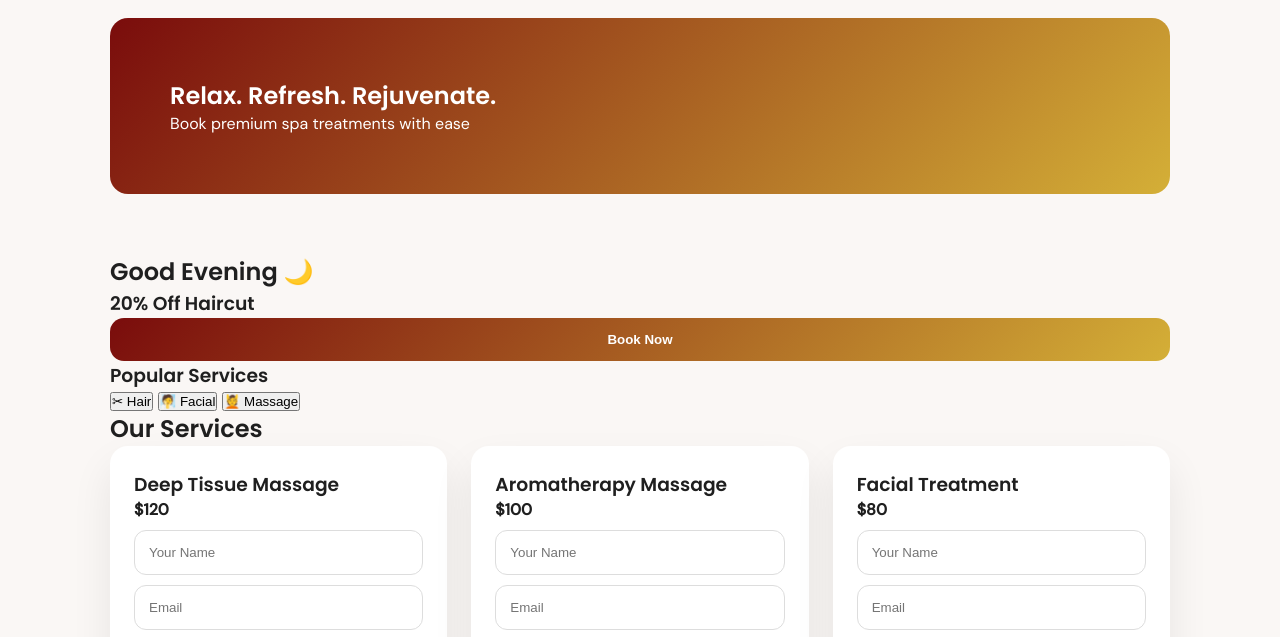
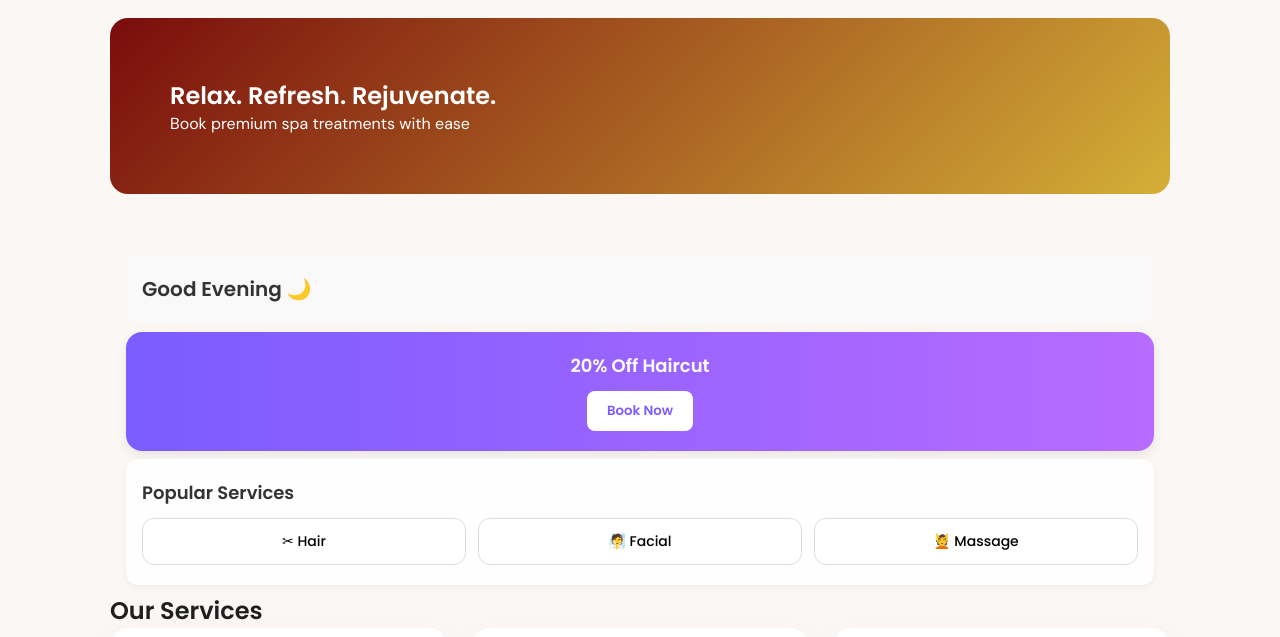
Before and after one commit to Hassel-Godspower/paxandpearl, a plain HTML site: page index.html in a window 1280 px wide. Shown: the part 93-730 px from the top of the page. Drawn offline with Linux system fonts and the light colour scheme.

Commit message:
Update index.html

```diff
--- a/index.html
+++ b/index.html
@@ -38,8 +38,8 @@
     </section>
 
     <!-- GREETING -->
-    <section class="greeting">
-      <h2 id="greeting">Hello 👋</h2>
+    <section class="greeting" style="padding: 20px 16px; background-color: #f9f9f9; border-radius: 12px; margin: 16px 16px 8px 16px;">
+      <h2 id="greeting" style="font-family: 'Poppins', sans-serif; font-weight: 600; font-size: 20px; color: #333;">Hello 👋</h2>
     </section>
 
     <script>
@@ -66,21 +66,21 @@
     </script>
 
     <!-- PROMO -->
-    <section class="promo-card">
-      <h3>20% Off Haircut</h3>
-      <button class="btn" onclick="location.href='services.html'">
+    <section class="promo-card" style="padding: 20px 16px; margin: 8px 16px; border-radius: 16px; background: linear-gradient(90deg, #7b5cff, #b86bff); color: #fff; text-align: center; box-shadow: 0 4px 12px rgba(0,0,0,0.08);">
+      <h3 style="margin-bottom: 12px; font-family: 'Poppins', sans-serif; font-weight: 600; font-size: 18px;">20% Off Haircut</h3>
+      <button style="padding: 10px 20px; background: #fff; color: #7b5cff; border: none; border-radius: 8px; font-weight: 600; font-family: 'Poppins', sans-serif; cursor: pointer;" onclick="location.href='services.html'">
         Book Now
       </button>
     </section>
 
     <!-- POPULAR SERVICES -->
-    <section class="quick-services">
-      <h3>Popular Services</h3>
+    <section class="quick-services" style="padding: 20px 16px; margin: 8px 16px; border-radius: 12px; background-color: #fefefe; box-shadow: 0 2px 6px rgba(0,0,0,0.05);">
+      <h3 style="margin-bottom: 12px; font-family: 'Poppins', sans-serif; font-weight: 600; font-size: 18px; color: #333;">Popular Services</h3>
 
-      <div class="grid">
-        <button onclick="goService('Haircut')">✂ Hair</button>
-        <button onclick="goService('Facial')">🧖 Facial</button>
-        <button onclick="goService('Massage')">💆 Massage</button>
+      <div class="grid" style="display: flex; gap: 12px; justify-content: space-between; flex-wrap: wrap;">
+        <button style="flex: 1 1 30%; padding: 12px 0; background: #fff; border: 1px solid #ddd; border-radius: 12px; font-family: 'Poppins', sans-serif; font-weight: 500; cursor: pointer; font-size: 14px;">✂ Hair</button>
+        <button style="flex: 1 1 30%; padding: 12px 0; background: #fff; border: 1px solid #ddd; border-radius: 12px; font-family: 'Poppins', sans-serif; font-weight: 500; cursor: pointer; font-size: 14px;">🧖 Facial</button>
+        <button style="flex: 1 1 30%; padding: 12px 0; background: #fff; border: 1px solid #ddd; border-radius: 12px; font-family: 'Poppins', sans-serif; font-weight: 500; cursor: pointer; font-size: 14px;">💆 Massage</button>
       </div>
     </section>
 
```
